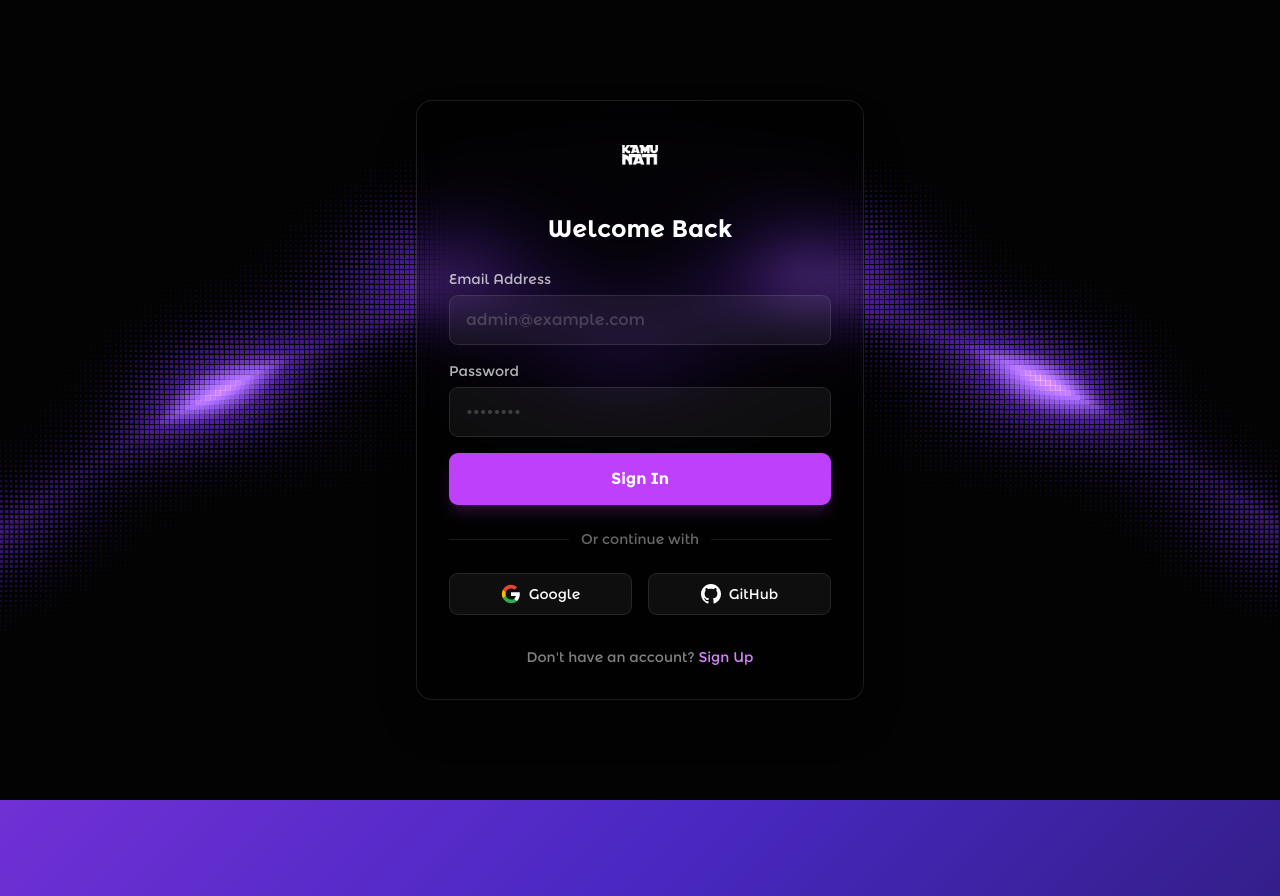
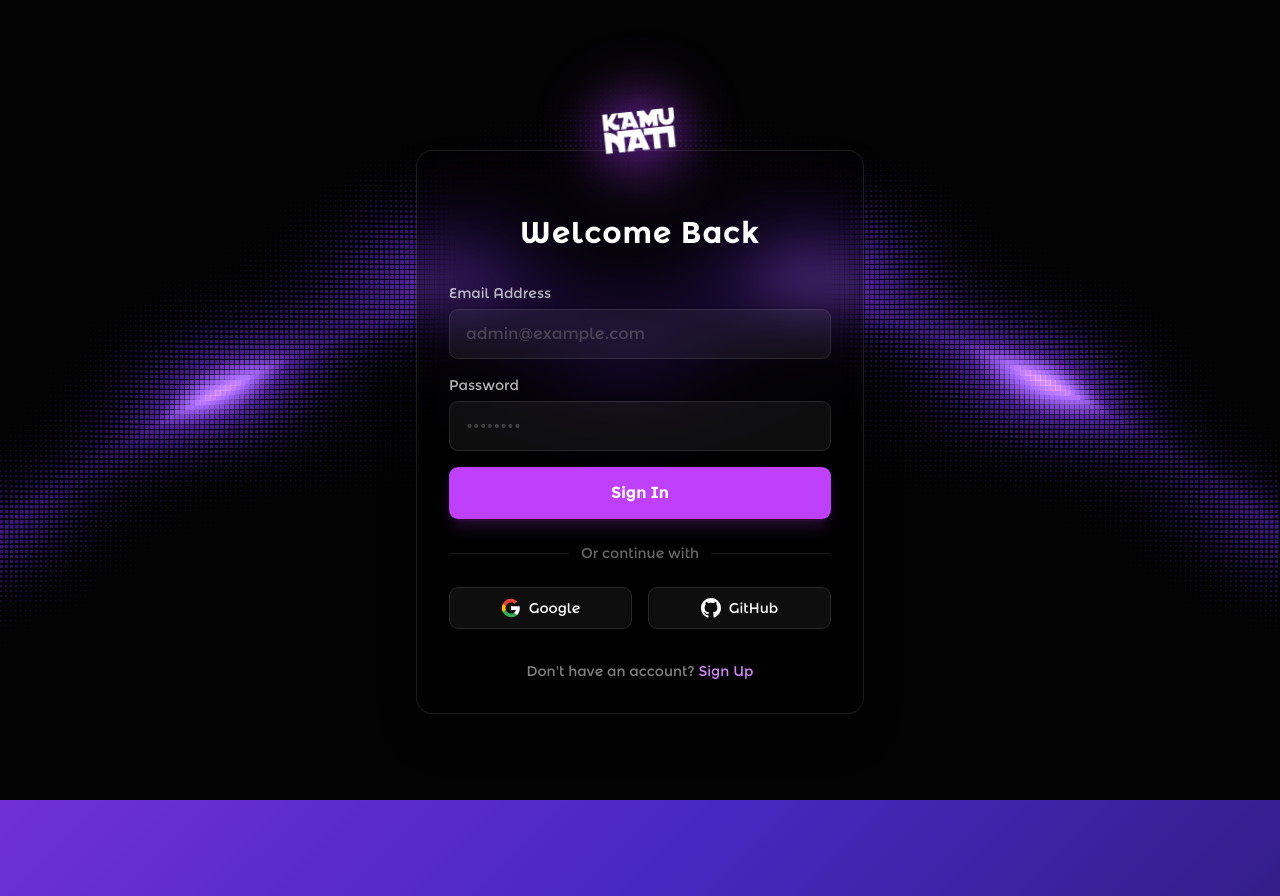
Before and after one commit to mohamedhanifa27/Kamunati, a Next.js app: page /login in a window 1280 px wide. Built offline with nearby package versions, Linux system fonts and the light colour scheme; a web font is replaced by a local one.

Commit message:
style: redesign login page logo with a funky floating vibe, dynamic tilt, and deep ambient glow

```diff
--- a/src/app/login/page.tsx
+++ b/src/app/login/page.tsx
@@ -68,12 +68,15 @@ function LoginForm() {
         />
       </div>
 
-      <div className="z-10 w-full max-w-md p-8 bg-black/40 backdrop-blur-xl border border-white/10 rounded-2xl shadow-2xl relative">
-        <div className="flex justify-center mb-8">
-          <img src="/logo.png" alt="Kamunati" className="h-12 object-contain" />
-        </div>
+      <div className="z-10 w-full max-w-md px-8 pb-8 pt-16 mt-16 bg-black/40 backdrop-blur-xl border border-white/10 rounded-2xl shadow-2xl relative">
 
-        <h2 className="text-2xl font-bold text-white text-center mb-6">
+          {/* Funky Floating Logo */}
+          <div className="absolute -top-16 left-1/2 -translate-x-1/2 transform -rotate-[6deg] hover:rotate-[4deg] transition-all duration-500 hover:scale-110 z-50 group">
+            <div className="absolute inset-0 bg-primary/60 blur-[30px] rounded-full opacity-50 group-hover:opacity-100 transition-opacity duration-700"></div>
+            <img src="/logo.png" alt="Kamunati" className="h-24 object-contain drop-shadow-[0_0_20px_rgba(138,43,226,0.6)] relative z-10" />
+          </div>
+
+          <h2 className="text-3xl font-black text-white text-center mb-8 tracking-wide">
           {isSignUp ? 'Create an Account' : 'Welcome Back'}
         </h2>
 
```
